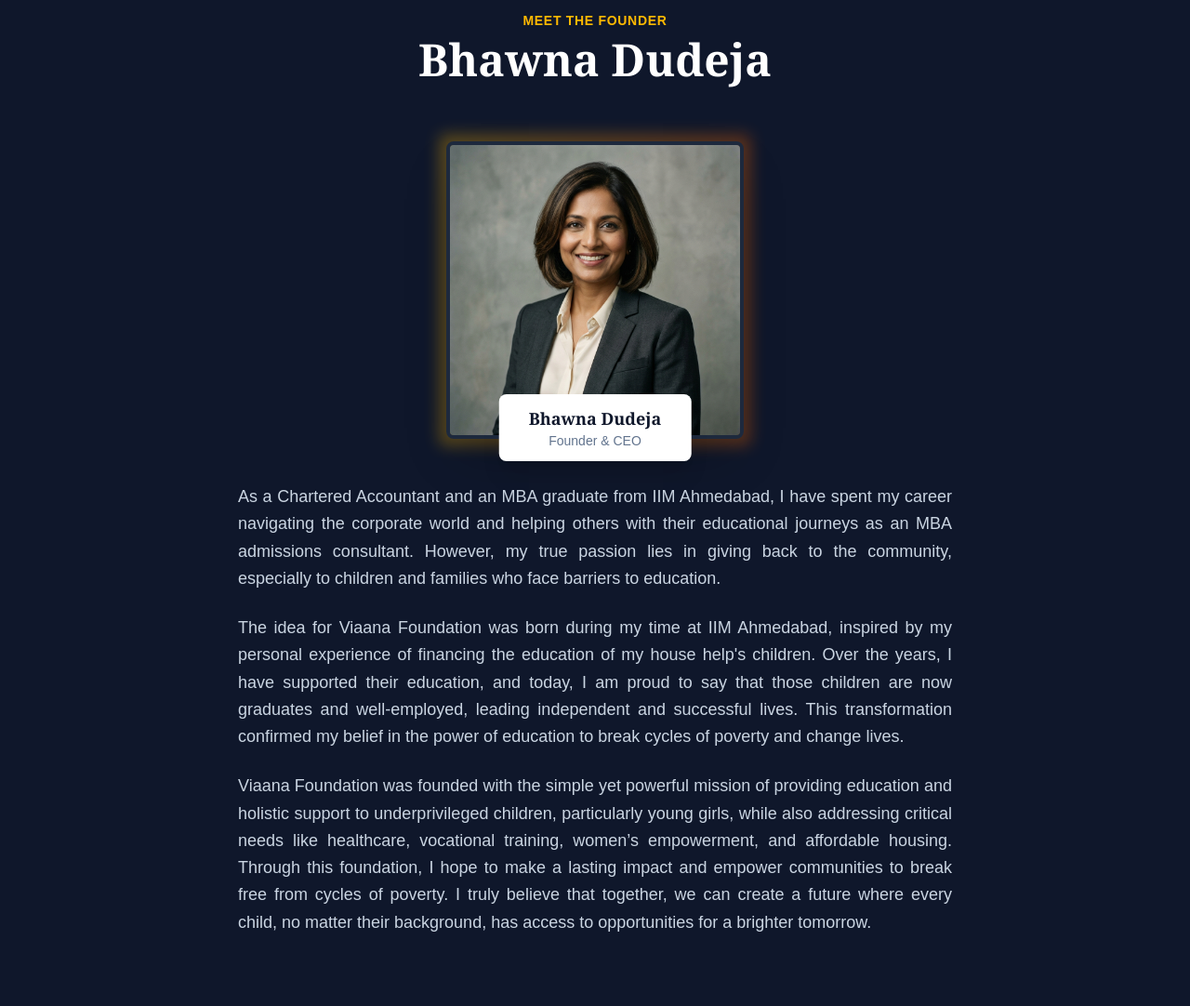
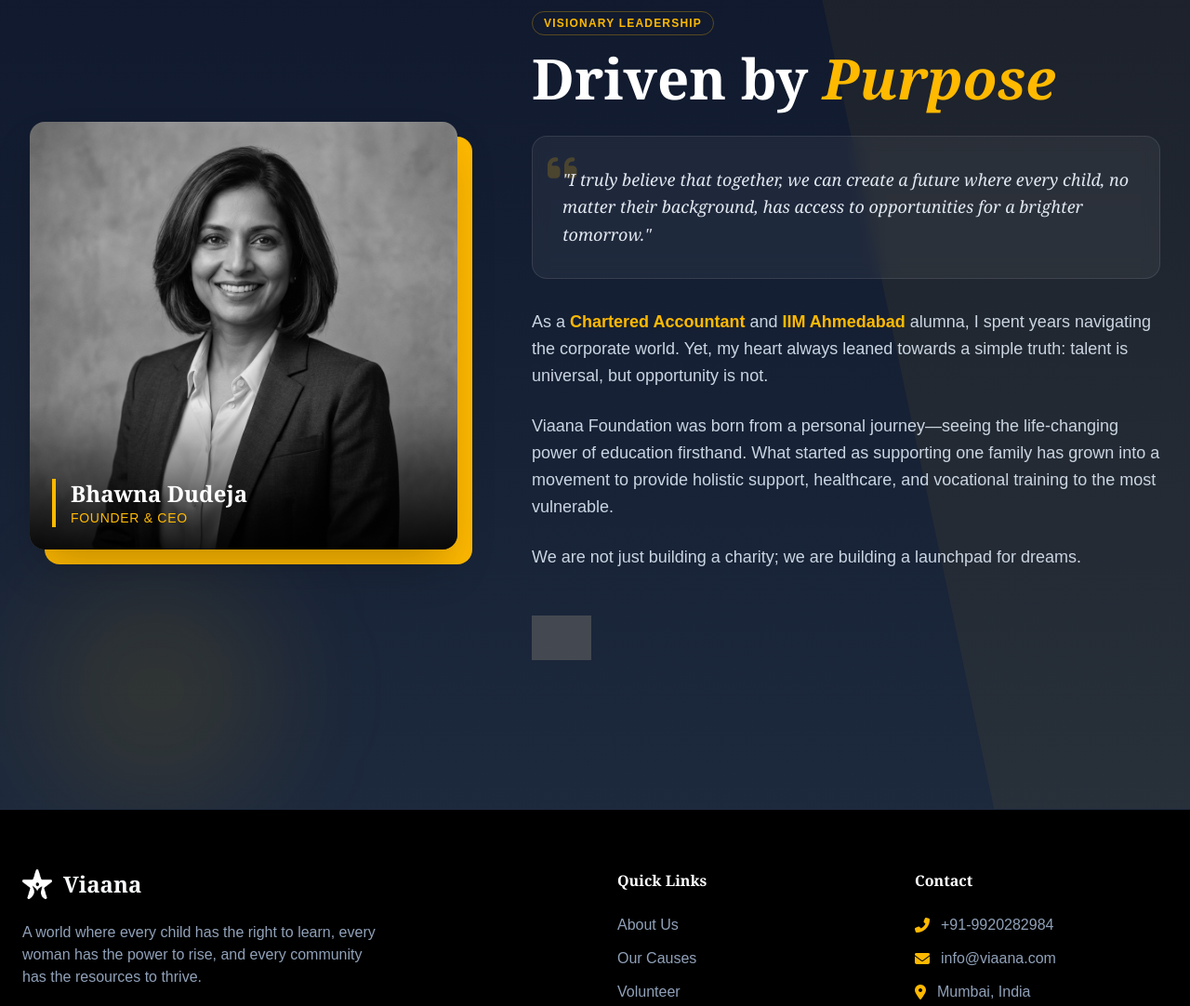
Before and after one commit to smitpatel-29/viaana, a website built with Vite: page pages/about.html in a window 1280 px wide. Shown: the part 2220-3302 px from the top of the page at 93% size. Built offline with nearby package versions, Linux system fonts and the light colour scheme; grey boxes are pictures that could not be loaded; a web font is replaced by a local one.

Commit message:
add code new

```diff
--- a/index.html
+++ b/index.html
@@ -3,7 +3,7 @@
 
 <head>
     <meta charset="UTF-8" />
-    <link rel="icon" href="img/logo_.png" />
+    <link rel="icon" href="/img/logo_.png" />
     <meta name="viewport" content="width=device-width, initial-scale=1.0" />
     <title>Viaana Foundation - Empowering Futures</title>
     <link rel="stylesheet" href="https://cdnjs.cloudflare.com/ajax/libs/font-awesome/6.4.0/css/all.min.css">
--- a/pages/about.html
+++ b/pages/about.html
@@ -3,7 +3,7 @@
 
 <head>
     <meta charset="UTF-8" />
-    <link rel="icon" href="img/logo_.png" />
+    <link rel="icon" href="/img/logo_.png" />
     <meta name="viewport" content="width=device-width, initial-scale=1.0" />
     <title>About Us - Viaana Foundation</title>
     <link rel="stylesheet" href="https://cdnjs.cloudflare.com/ajax/libs/font-awesome/6.4.0/css/all.min.css">
@@ -186,64 +186,86 @@
     </section>
 
     <!-- Meet The Founder -->
-    <section class="section-padding bg-slate-900">
-        <div class="container mx-auto">
-            <div class="text-center mb-16">
-                <span class="text-amber-400 font-bold uppercase tracking-wider text-sm mb-2 block">Meet The
-                    Founder</span>
-                <h2 class="text-4xl md:text-5xl font-serif font-bold text-white">Bhawna Dudeja</h2>
+    <section class="section-padding bg-gradient-to-b from-slate-900 to-slate-800 relative overflow-hidden">
+        <!-- Decorative Background Elements -->
+        <div class="absolute top-0 right-0 w-1/3 h-full bg-amber-400/5 skew-x-12 transform origin-top-right"></div>
+        <div class="absolute bottom-0 left-10 w-64 h-64 bg-amber-400/10 rounded-full blur-3xl"></div>
+
+        <div class="container mx-auto relative z-10">
+            <div class="grid lg:grid-cols-12 gap-12 lg:gap-20 items-center">
+
+                <!-- Image Section -->
+                <div class="lg:col-span-5 relative group">
+                    <div
+                        class="absolute inset-0 bg-amber-400 rounded-2xl transform translate-x-4 translate-y-4 transition-transform duration-500 group-hover:translate-x-2 group-hover:translate-y-2">
                     </div>
+                    <div class="relative rounded-2xl overflow-hidden shadow-2xl border-white/5">
+                        <img src="/img/founder.png" alt="Bhawna Dudeja"
+                            class="w-full h-auto object-cover grayscale group-hover:grayscale-0 transition-all duration-700 ease-in-out scale-100 group-hover:scale-105">
 
-            <div class="flex flex-col items-center">
-                <!-- Profile Image -->
-                <div class="relative mb-12 group">
+                        <!-- Floating Card -->
                         <div
-                        class="absolute -inset-2 bg-gradient-to-r from-amber-400 to-orange-500 rounded-lg blur opacity-30 group-hover:opacity-50 transition duration-1000">
+                            class="absolute bottom-0 left-0 right-0 p-6 bg-gradient-to-t from-black/90 to-transparent pt-20">
+                            <div class="border-l-4 border-amber-400 pl-4">
+                                <h4 class="text-white font-bold text-2xl font-serif">Bhawna Dudeja</h4>
+                                <p class="text-amber-400 text-sm font-medium tracking-wider uppercase">Founder & CEO</p>
                             </div>
-                    <img src="/img/founder.png" alt="Bhawna Dudeja"
-                        class="relative rounded-lg w-64 h-64 md:w-80 md:h-80 object-cover shadow-2xl border-4 border-slate-800">
-                    <div
-                        class="absolute -bottom-6 left-1/2 transform -translate-x-1/2 bg-white px-8 py-3 rounded-lg shadow-xl whitespace-nowrap">
-                        <h4 class="text-slate-900 font-bold text-lg">Bhawna Dudeja</h4>
-                        <p class="text-slate-500 text-sm font-medium text-center">Founder & CEO</p>
+                        </div>
                     </div>
                 </div>
 
-                <!-- Bio Content -->
-                <div class="max-w-3xl mx-auto space-y-6 text-slate-300 leading-relaxed text-lg text-justify">
+                <!-- Content Section -->
+                <div class="lg:col-span-7 space-y-8">
+                    <div>
+                        <span
+                            class="inline-block py-1 px-3 border border-amber-400/30 rounded-full text-amber-400 text-xs font-bold uppercase tracking-widest mb-4">Visionary
+                            Leadership</span>
+                        <h2 class="text-4xl md:text-6xl font-serif font-bold text-white mb-6">Driven by <span
+                                class="text-amber-400 italic">Purpose</span></h2>
+                    </div>
+
+                    <!-- Quote Block -->
+                    <div class="relative p-8 bg-white/5 border border-white/10 rounded-2xl backdrop-blur-sm">
+                        <i class="fas fa-quote-left text-4xl text-amber-400/20 absolute top-4 left-4"></i>
+                        <p class="text-lg text-slate-200 italic relative z-10 font-serif leading-relaxed">
+                            "I truly believe that together, we can create a future where every child, no matter their
+                            background, has access to opportunities for a brighter tomorrow."
+                        </p>
+                    </div>
+
+                    <div class="space-y-6 text-slate-300 leading-relaxed text-lg">
                         <p>
-                        As a Chartered Accountant and an MBA graduate from IIM Ahmedabad, I have spent my career
-                        navigating the corporate world and helping others with their educational journeys as an MBA
-                        admissions consultant. However, my true passion lies in giving back to the community, especially
-                        to children and families who face barriers to education.
+                            As a <strong class="text-amber-400">Chartered Accountant</strong> and <strong
+                                class="text-amber-400">IIM Ahmedabad</strong> alumna, I spent years navigating the
+                            corporate world. Yet, my heart always leaned towards a simple truth: talent is universal,
+                            but opportunity is not.
                         </p>
                         <p>
-                        The idea for Viaana Foundation was born during my time at IIM Ahmedabad, inspired by my personal
-                        experience of financing the education of my house help's children. Over the years, I have
-                        supported their education, and today, I am proud to say that those children are now graduates
-                        and well-employed, leading independent and successful lives. This transformation confirmed my
-                        belief in the power of education to break cycles of poverty and change lives.
+                            Viaana Foundation was born from a personal journey—seeing the life-changing power of
+                            education firsthand. What started as supporting one family has grown into a movement to
+                            provide holistic support, healthcare, and vocational training to the most vulnerable.
                         </p>
                         <p>
-                        Viaana Foundation was founded with the simple yet powerful mission of providing education and
-                        holistic support to underprivileged children, particularly young girls, while also addressing
-                        critical needs like healthcare, vocational training, women’s empowerment, and affordable
-                        housing. Through this foundation, I hope to make a lasting impact and empower communities to
-                        break free from cycles of poverty. I truly believe that together, we can create a future where
-                        every child, no matter their background, has access to opportunities for a brighter tomorrow.
+                            We are not just building a charity; we are building a launchpad for dreams.
                         </p>
+                    </div>
+
+                    <div class="pt-4">
+                        <img src="https://upload.wikimedia.org/wikipedia/commons/e/e4/Signature_sample.svg"
+                            alt="Signature" class="h-12 opacity-60 invert filter">
+                    </div>
                 </div>
             </div>
         </div>
     </section>
 
     <!-- Team CTA -->
-    <section class="section-padding text-center">
+    <!-- <section class="section-padding text-center">
         <h2 class="text-4xl font-bold mb-6">Ready to make an impact?</h2>
         <a href="get-involved.html" class="btn-primary inline-flex items-center gap-2">
             Join Our Team <i class="fas fa-arrow-right"></i>
         </a>
-    </section>
+    </section> -->
 
     <!-- Footer -->
     <footer class="bg-black py-16 border-t border-slate-800">
--- a/pages/causes.html
+++ b/pages/causes.html
@@ -3,7 +3,7 @@
 
 <head>
     <meta charset="UTF-8" />
-    <link rel="icon" href="img/logo_.png" />
+    <link rel="icon" href="/img/logo_.png" />
     <meta name="viewport" content="width=device-width, initial-scale=1.0" />
     <title>Our Causes - Viaana Foundation</title>
     <link rel="stylesheet" href="https://cdnjs.cloudflare.com/ajax/libs/font-awesome/6.4.0/css/all.min.css">
--- a/pages/contact.html
+++ b/pages/contact.html
@@ -3,7 +3,7 @@
 
 <head>
     <meta charset="UTF-8" />
-    <link rel="icon" href="img/logo_.png" />
+    <link rel="icon" href="/img/logo_.png" />
     <meta name="viewport" content="width=device-width, initial-scale=1.0" />
     <title>Contact Us - Viaana Foundation</title>
     <link rel="stylesheet" href="https://cdnjs.cloudflare.com/ajax/libs/font-awesome/6.4.0/css/all.min.css">
--- a/pages/get-involved.html
+++ b/pages/get-involved.html
@@ -3,7 +3,7 @@
 
 <head>
     <meta charset="UTF-8" />
-    <link rel="icon" href="img/logo_.png" />
+    <link rel="icon" href="/img/logo_.png" />
     <meta name="viewport" content="width=device-width, initial-scale=1.0" />
     <title>Get Involved - Viaana Foundation</title>
     <link rel="stylesheet" href="https://cdnjs.cloudflare.com/ajax/libs/font-awesome/6.4.0/css/all.min.css">
--- a/pages/privacy.html
+++ b/pages/privacy.html
@@ -3,7 +3,7 @@
 
 <head>
     <meta charset="UTF-8" />
-    <link rel="icon" href="img/logo_.png" />
+    <link rel="icon" href="/img/logo_.png" />
     <meta name="viewport" content="width=device-width, initial-scale=1.0" />
     <title>Privacy Policy - Viaana Foundation</title>
     <link rel="stylesheet" href="https://cdnjs.cloudflare.com/ajax/libs/font-awesome/6.4.0/css/all.min.css">
--- a/pages/terms.html
+++ b/pages/terms.html
@@ -3,7 +3,7 @@
 
 <head>
     <meta charset="UTF-8" />
-    <link rel="icon" href="img/logo_.png" />
+    <link rel="icon" href="/img/logo_.png" />
     <meta name="viewport" content="width=device-width, initial-scale=1.0" />
     <title>Terms of Use - Viaana Foundation</title>
     <link rel="stylesheet" href="https://cdnjs.cloudflare.com/ajax/libs/font-awesome/6.4.0/css/all.min.css">
```
Also changed, not shown: dist/assets/main-6hdHtuEj.css (deleted), dist/assets/main-lk2oOdEg.js (renamed from dist/assets/main-DC88VP4n.js), dist/assets/main-yzZmtV8e.css (added), dist/index.html, dist/pages/about.html, dist/pages/causes.html, dist/pages/contact.html, dist/pages/get-involved.html, dist/pages/privacy.html, dist/pages/terms.html. Lines whose indentation alone changed are shown as unchanged.
